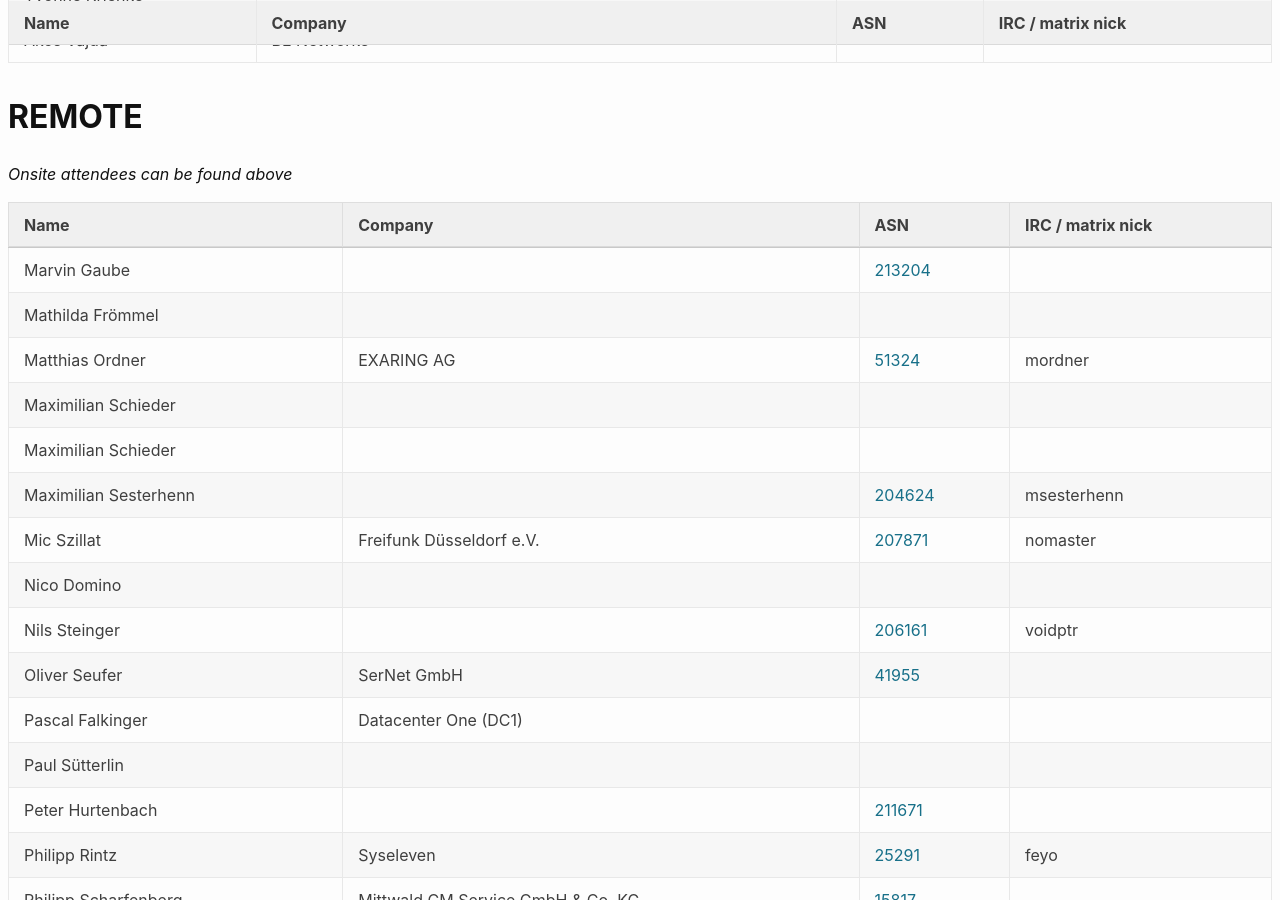
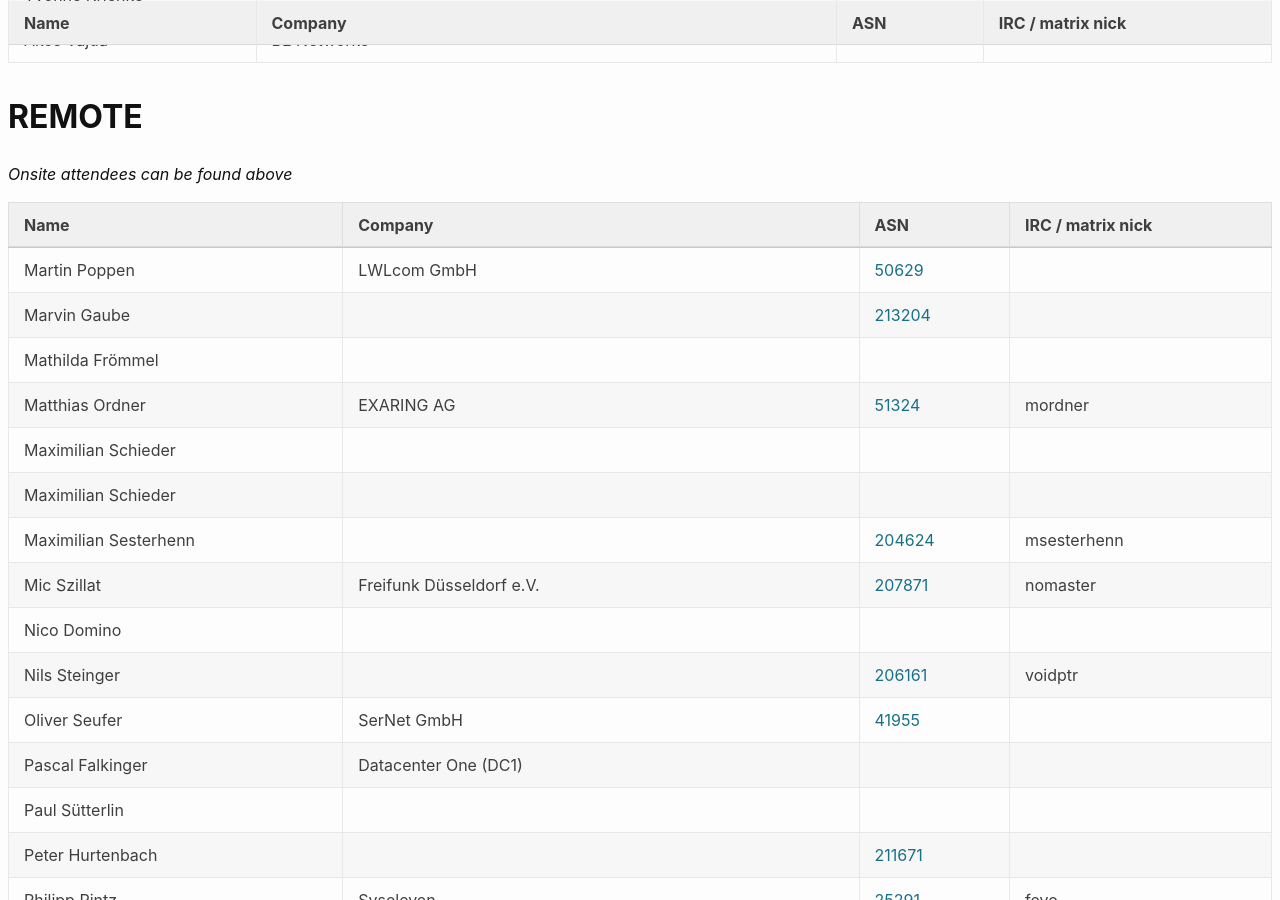
Before and after one commit to denog/pretix-attendeelist, a Jekyll site: the page built from denog16/index.markdown, in a window 1280 px wide and 900 px high, scrolled down 21609 px. Built offline with Jekyll 4.4.1, drawn with Linux system fonts in a browser that asks for light colours.

Commit message:
Latest data: Tue Oct 29 09:11:11 UTC 2024

```diff
--- a/_data/attendees_denog16_online.json
+++ b/_data/attendees_denog16_online.json
@@ -1,4 +1,10 @@
 [
+  {
+    "name": "Martin Poppen",
+    "company": "LWLcom GmbH",
+    "irc": null,
+    "asn": "50629"
+  },
   {
     "name": "Marvin Gaube",
     "company": null,
```
